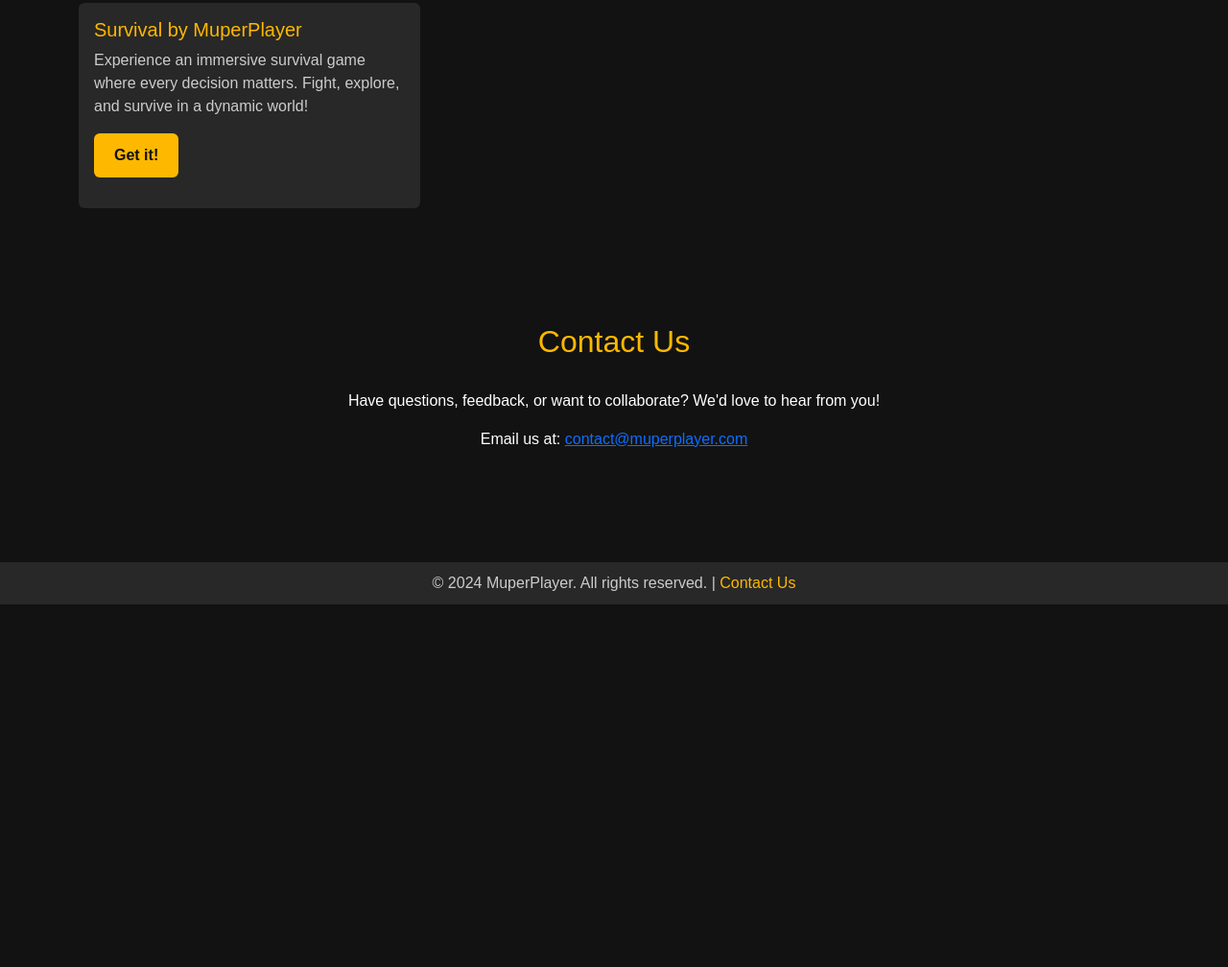
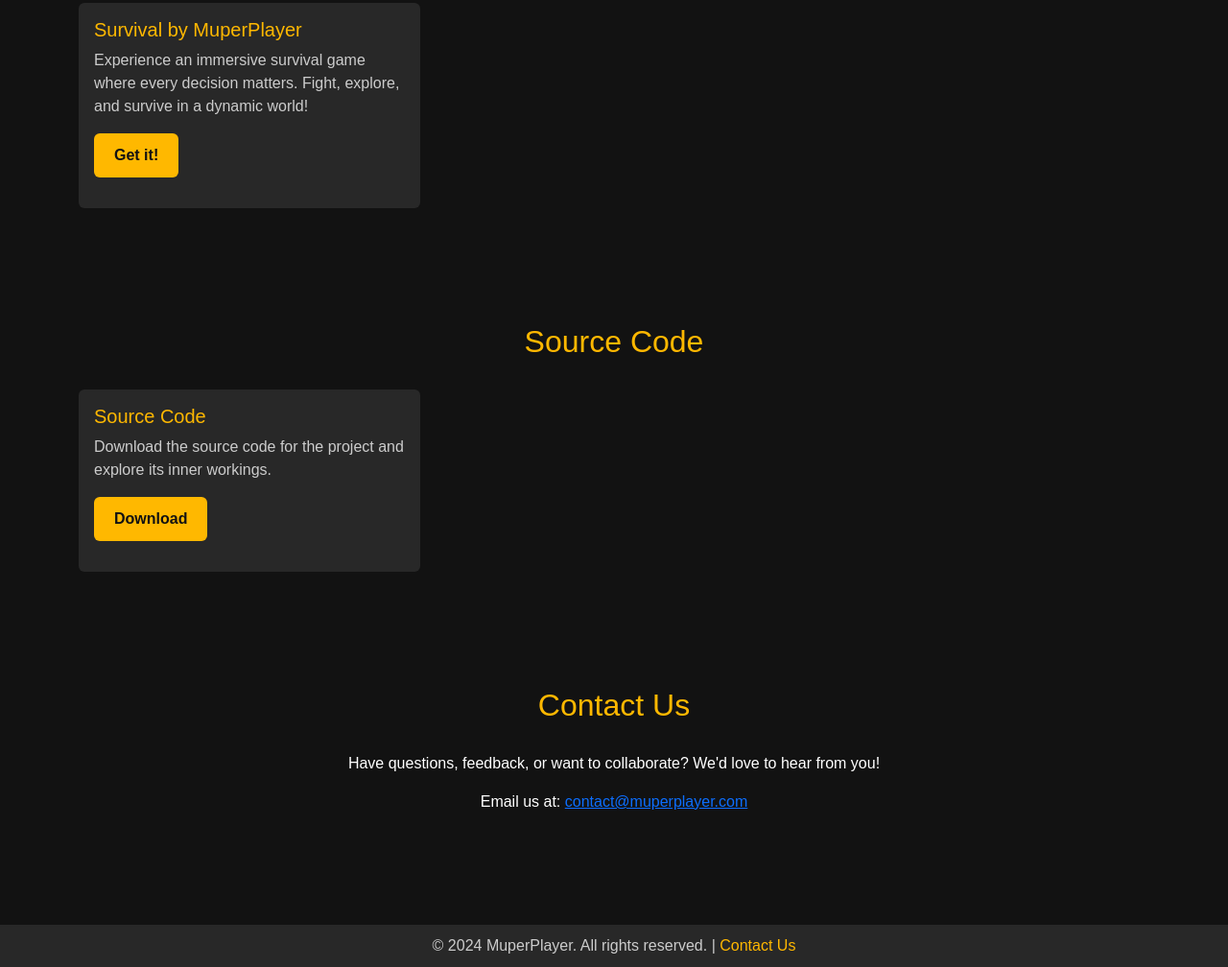
Before and after one commit to OfcWebsite/OfcWebsite.github.io, a plain HTML site: page index.html in a window 1280 px wide. Shown: the part 790-1798 px from the top of the page at 96% size. Before the commit the page ends 1420 px from the top, so only its background shows below. Drawn offline with nearby package versions, Linux system fonts and the light colour scheme.

Commit message:
Upload Inital Site

```diff
--- a/index.html
+++ b/index.html
@@ -121,6 +121,9 @@
                         <a class="nav-link" href="#publications">Latest Publications</a>
                     </li>
                     <li class="nav-item">
+                        <a class="nav-link" href="#source-code">Source Code</a>
+                    </li>
+                    <li class="nav-item">
                         <a class="nav-link" href="#contact">Contact</a>
                     </li>
                 </ul>
@@ -165,6 +168,28 @@
         </div>
     </section>
 
+    <!-- Sekcja Kod źródłowy -->
+    <section id="source-code">
+        <h2 class="section-title">Source Code</h2>
+        <div class="container">
+            <div class="row">
+                <div class="col-md-4">
+                    <div class="card">
+                        <div class="card-body">
+                            <h5 class="card-title">Source Code</h5>
+                            <p class="card-text">Download the source code for the project and explore its inner workings.</p>
+                            <!-- Link do Google Drive z kodem źródłowym -->
+                            <p>
+                                <a href="https://drive.google.com/file/d/1v37LMf6uHhRIquaGnLTfhe4ffdihzLjQ/view?usp=drive_link"
+                                   target="_blank" class="btn btn-download">Download</a>
+                            </p>
+                        </div>
+                    </div>
+                </div>
+            </div>
+        </div>
+    </section>
+
     <!-- Sekcja Kontakt -->
     <section id="contact">
         <h2 class="section-title">Contact Us</h2>
```
